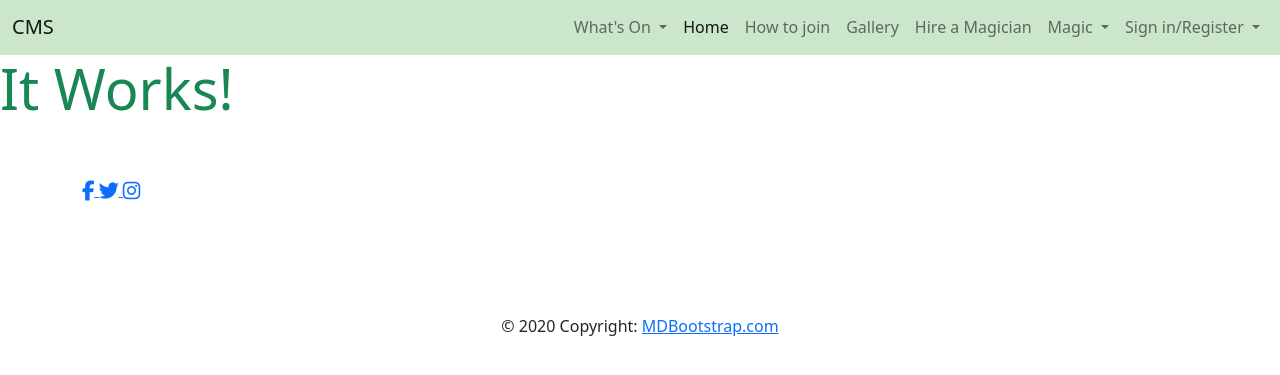
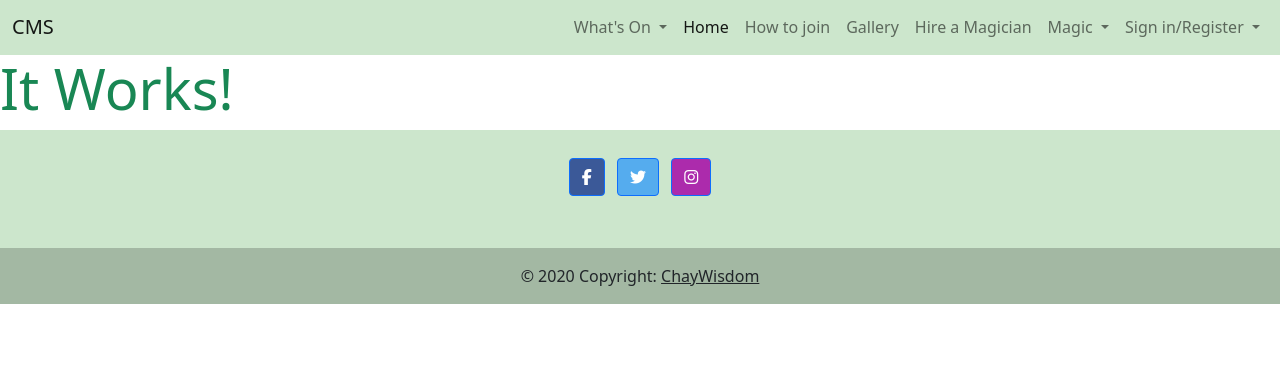
Before and after one commit to Chayno1/Milestone-project-4-Cardiff-Magic-Society, a Django app: page / in a window 1280 px wide. Shown: the part 121-496 px from the top of the page. Run offline with Django 4.2, Linux system fonts and the light colour scheme; some libraries are stand-ins or nearby versions.

Commit message:
update to footer

```diff
--- a/static/css/base.css
+++ b/static/css/base.css
@@ -5,7 +5,7 @@
 /*font-family: 'Merienda', cursive;
 font-family: 'Alfa Slab One', cursive;
 */
-
+/*-------------------- Header -------------------------*/
 #title {
     padding: 60px;
 }
@@ -17,6 +17,15 @@ font-family: 'Alfa Slab One', cursive;
     text-shadow: 2px 2px 5px red;
 }
 
+/*--------------------Navabar-------------------------- */
+
 nav {
     padding-top: 110;
 }
+
+
+/*---------------------Footer-------------------------- */
+
+#icon {
+    text-align: center;
+}
--- a/templates/base.html
+++ b/templates/base.html
@@ -132,45 +132,34 @@
     {% endblock %}
 
 
-    <!-- Footer -->
-<footer class="page-footer font-small gray darken-3">
+ <!-- Footer -->
+<footer class="text-center " style="background-color: rgb(0, 128, 0, 0.2);">
+  <!-- Grid container -->
+  <div class="container p-4">
 
-  <!-- Footer Elements -->
-  <div class="container">
+    <!-- Section: Social media -->
+    <section class="mb-4">
+      <!-- Facebook -->
+      <a class="btn btn-primary btn-floating m-1" style="background-color: #3b5998" href="#!" role="button"><i class="fab fa-facebook-f"></i></a>
 
-    <!-- Grid row-->
-    <div class="row">
+      <!-- Twitter -->
+      <a class="btn btn-primary btn-floating m-1" style="background-color: #55acee" href="#!" role="button"><i class="fab fa-twitter"></i></a>
 
-      <!-- Grid column -->
-      <div class="col-md-12 py-5">
-        <div class="mb-5 flex-center">
+      <!-- Instagram -->
+      <a class="btn btn-primary btn-floating m-1" style="background-color: #ac2bac" href="#!" role="button"><i class="fab fa-instagram"></i></a>
+    </section>
+    <!-- Section: Social media -->
 
-          <!-- Facebook -->
-          <a class="fb-ic">
-            <i class="fab fa-facebook-f fa-lg white-text mr-md-5 mr-3 fa-2x"> </i>
-          </a>
-          <!-- Twitter -->
-          <a class="tw-ic">
-            <i class="fab fa-twitter fa-lg white-text mr-md-5 mr-3 fa-2x"> </i>
-          </a>
-          <!--Instagram-->
-          <a class="ins-ic">
-            <i class="fab fa-instagram fa-lg white-text mr-md-5 mr-3 fa-2x"> </i>
-          </a>
 
-        </div>
-      </div>
-      <!-- Grid column -->
 
-    </div>
-    <!-- Grid row-->
 
   </div>
-  <!-- Footer Elements -->
+  <!-- Grid container -->
 
   <!-- Copyright -->
-  <div class="footer-copyright text-center py-3">© 2020 Copyright:
-    <a href="/"> MDBootstrap.com</a>
+  <div class="text-center p-3" style="background-color: rgba(0, 0, 0, 0.2)">
+    © 2020 Copyright:
+    <a class="text-dark" href="/">ChayWisdom</a>
   </div>
   <!-- Copyright -->
 
```
